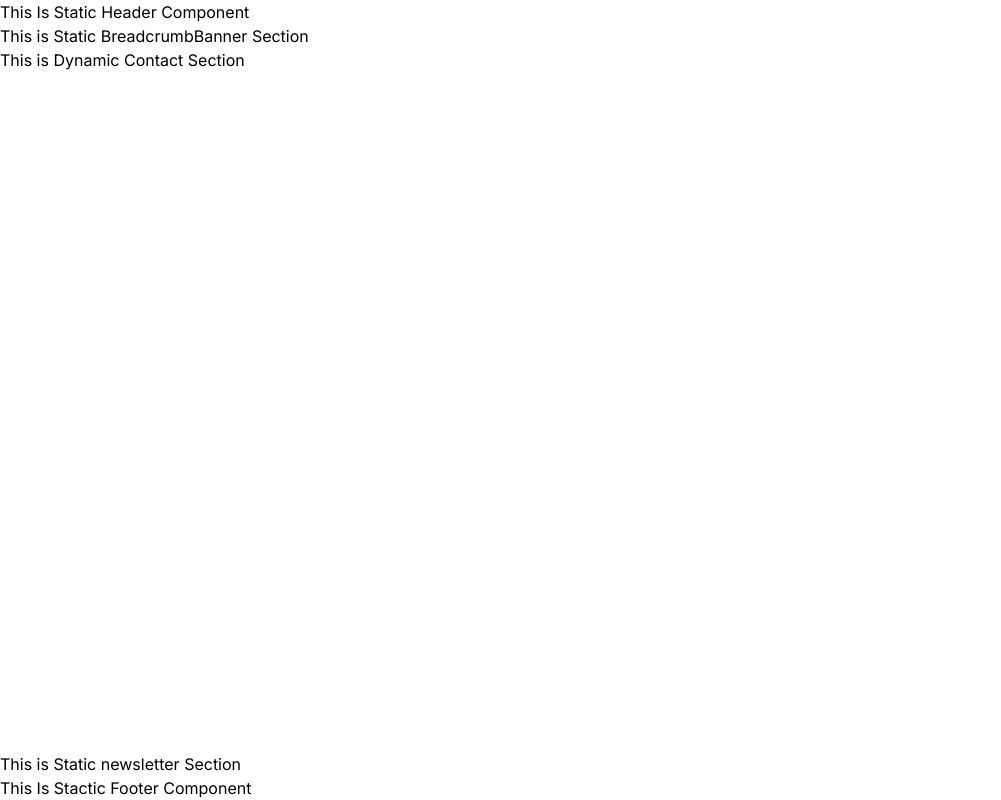
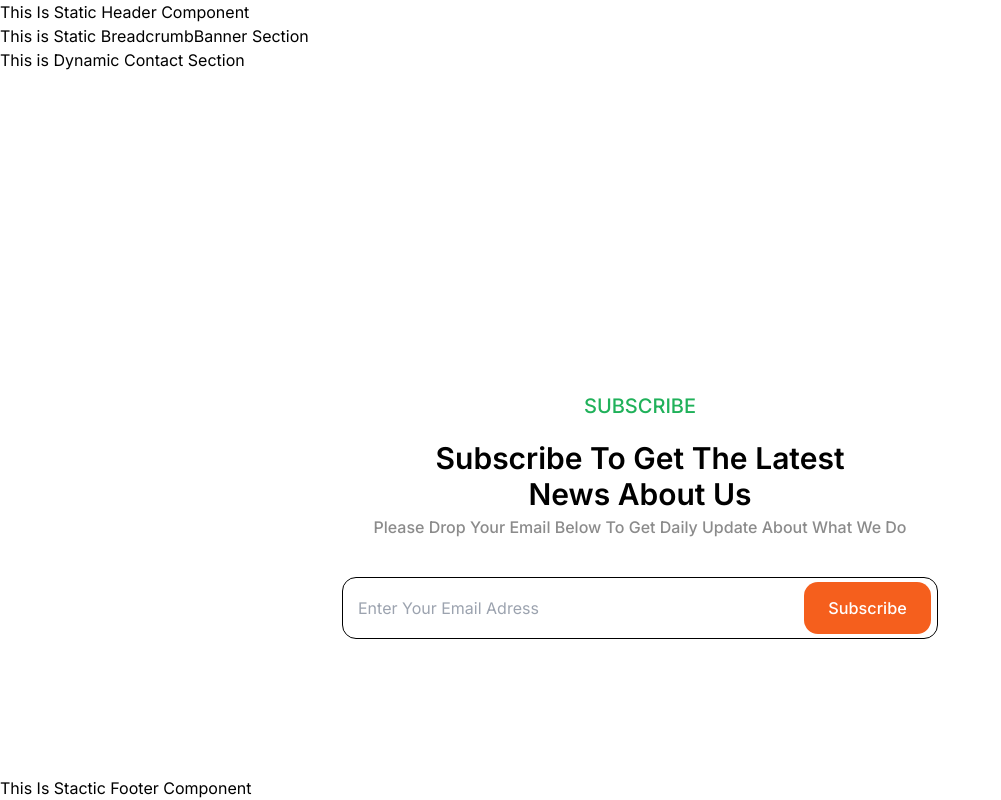
Before and after one commit to REACT-VCS/digify, a Next.js app: page /contact in a window 1280 px wide. Shown: the whole page, without its empty margins (0-1001 px from the left). Built offline with nearby package versions, Linux system fonts and the light colour scheme.

Commit message:
Done Newsletter Desktop Design

```diff
--- a/app/(components)/footer.jsx
+++ b/app/(components)/footer.jsx
@@ -4,8 +4,18 @@ const Footer = ({className}) => {
     return (
         <>
            <div className={cn('newsletter_footer',className)}>
-               <section id="newsletter" className={cn("newsletter")}>
-                   This is Static newsletter Section
+               <section id="newsletter" className={cn("newsletter pt-[91px] pb-[137px]")}>
+                   <div className="container mx-auto flex flex-col items-center">
+                      <div className="subtitle text-[#20B15A] text-xl not-italic font-medium leading-[normal] uppercase">SUBSCRIBE</div>
+                       <div className="title text-black text-center text-3xl not-italic font-semibold leading-[normal] capitalize pt-[22px] pb-[5px]">Subscribe to get the latest <br/> news about us</div>
+                       <div className="content text-[#8B8B8B] text-center text-base not-italic font-medium leading-[normal] capitalize">
+                           Please drop your email below to get daily update about what we do
+                       </div>
+                       <form className="newsletter_form mt-[40px] h-[62px] pl-[15px] pr-[6px] border rounded-[14px] border-solid border-black w-[596px] flex items-center">
+                           <input type="email" className="w-full focus:outline-none" placeholder="Enter Your Email Adress" />
+                           <input type="submit" className="rounded-[14px] bg-[#f55f1d] flex h-[52.703px] justify-center items-center gap-[8.108px] px-[24.325px] py-[8.108px] text-white text-[16.216px] not-italic font-medium leading-[normal]" value="Subscribe"/>
+                       </form>
+                   </div>
                </section>
                <footer id="footer" className={cn("footer")}>
                    This Is Stactic Footer Component
--- a/app/layout.jsx
+++ b/app/layout.jsx
@@ -3,7 +3,8 @@ import './globals.css'
 import cn from "@/app/(lib)/cn";
 
 const inter = Inter({ subsets: ['latin'] })
-
+//popins
+//Avenir
 export const metadata = {
   title: 'Create Next App',
   description: 'Generated by create next app',
```
